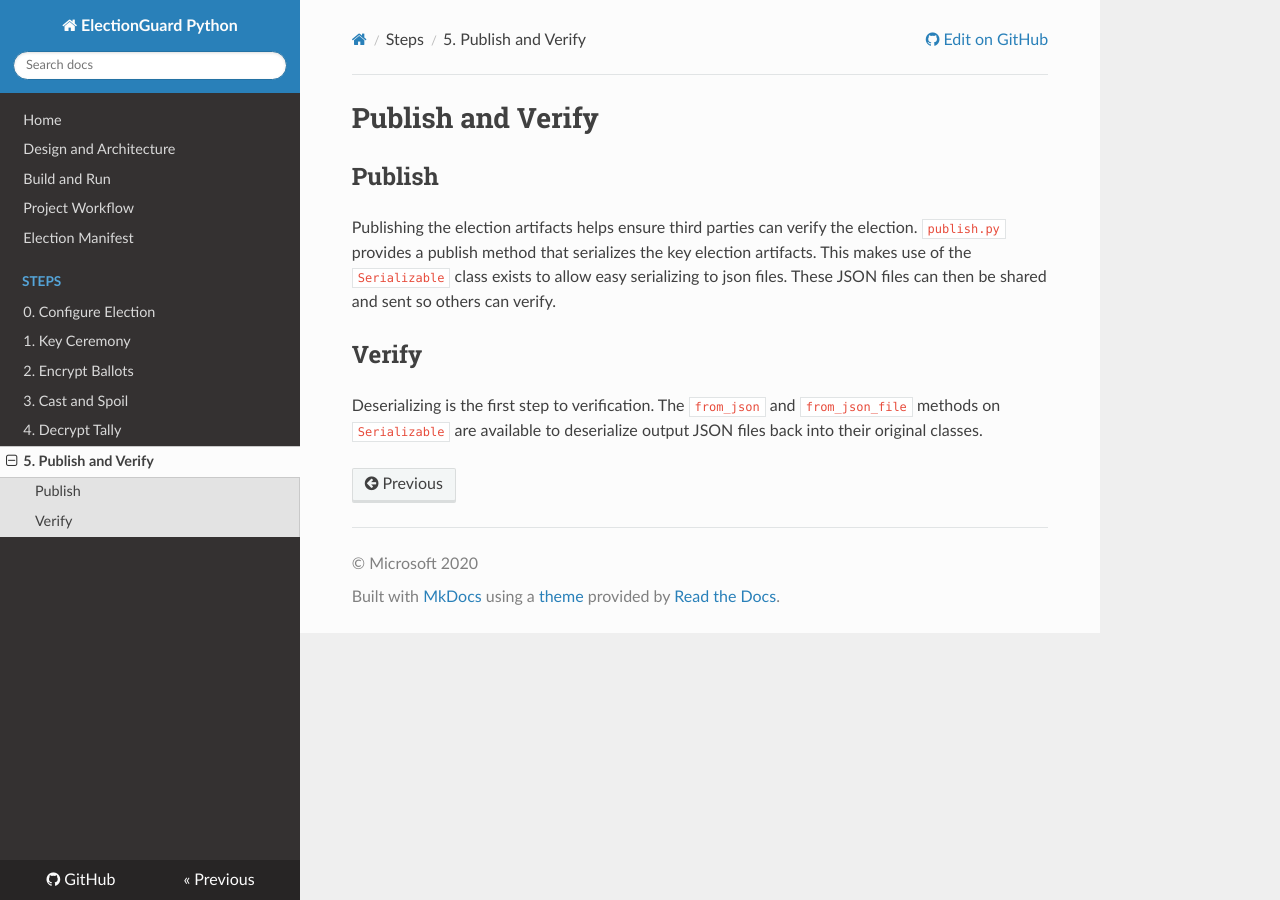
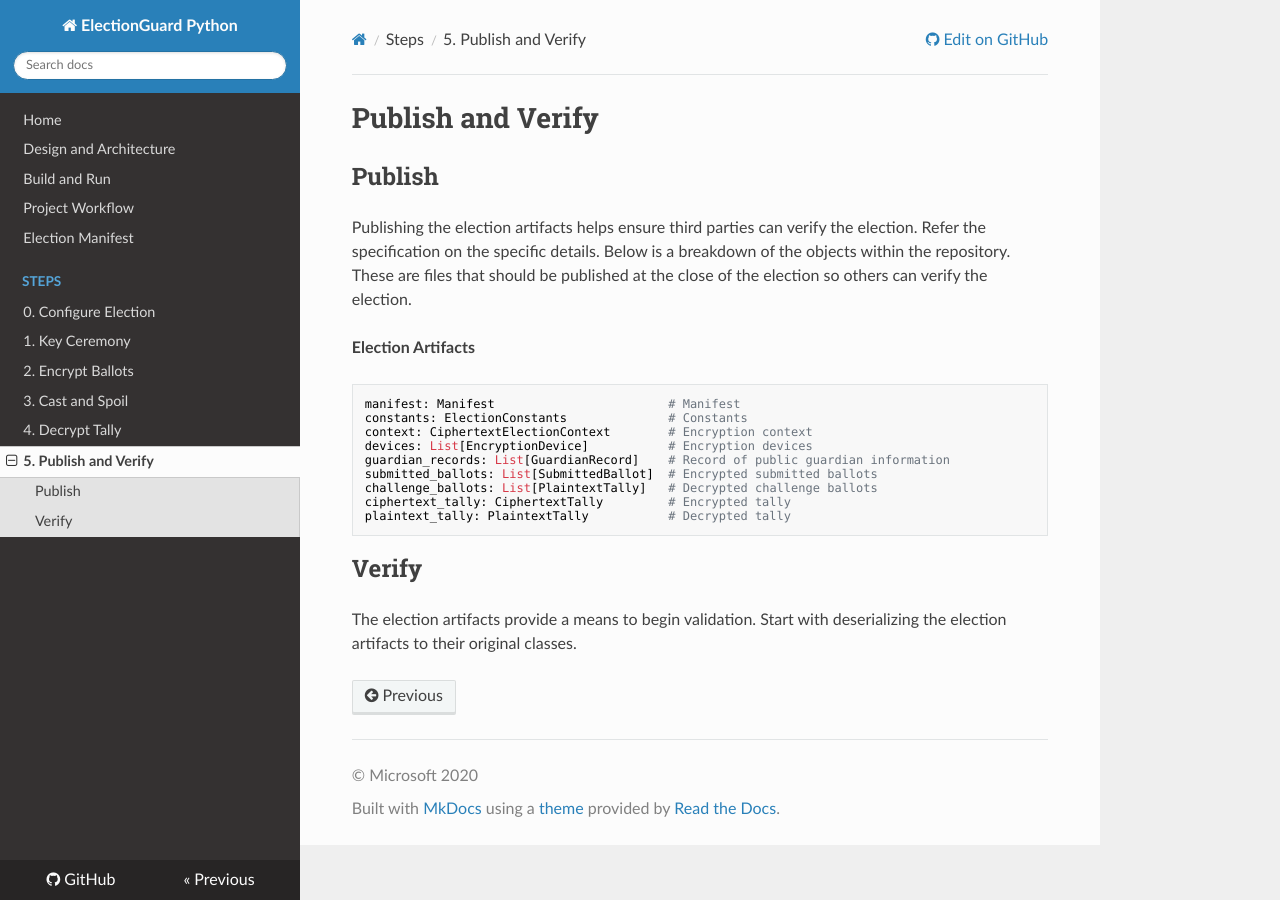
Before and after one commit to Election-Tech-Initiative/electionguard-python, an MkDocs documentation site: the page built from docs/5_Publish_and_Verify.md, in a window 1280 px wide. Built offline with MkDocs 1.6.1, drawn with Linux system fonts in a browser that asks for light colours; nearby versions of some CDN libraries.

Commit message:
📄. Update publish and verify documentation
- Publish and verify should be moved to spec documentation. Simplify wording for the python documentation.

````diff
--- a/docs/5_Publish_and_Verify.md
+++ b/docs/5_Publish_and_Verify.md
@@ -2,8 +2,22 @@
 
 ## Publish
 
-Publishing the election artifacts helps ensure third parties can verify the election. `publish.py` provides a publish method that serializes the key election artifacts. This makes use of the `Serializable` class exists to allow easy serializing to json files. These JSON files can then be shared and sent so others can verify.
+Publishing the election artifacts helps ensure third parties can verify the election. Refer the specification on the specific details. Below is a breakdown of the objects within the repository. These are files that should be published at the close of the election so others can verify the election.
+
+**Election Artifacts**
+
+```py
+manifest: Manifest                        # Manifest
+constants: ElectionConstants              # Constants
+context: CiphertextElectionContext        # Encryption context
+devices: List[EncryptionDevice]           # Encryption devices
+guardian_records: List[GuardianRecord]    # Record of public guardian information
+submitted_ballots: List[SubmittedBallot]  # Encrypted submitted ballots
+challenge_ballots: List[PlaintextTally]   # Decrypted challenge ballots
+ciphertext_tally: CiphertextTally         # Encrypted tally
+plaintext_tally: PlaintextTally           # Decrypted tally
+```
 
 ## Verify
 
-Deserializing is the first step to verification. The `from_json` and `from_json_file` methods on `Serializable` are available to deserialize output JSON files back into their original classes.
+The election artifacts provide a means to begin validation. Start with deserializing the election artifacts to their original classes.
````
